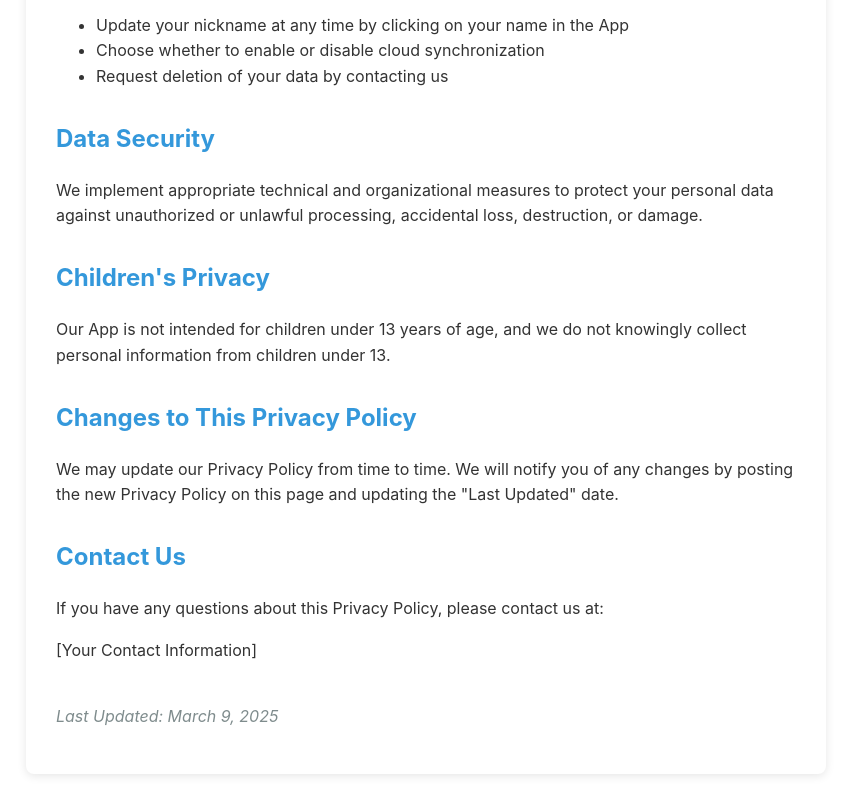
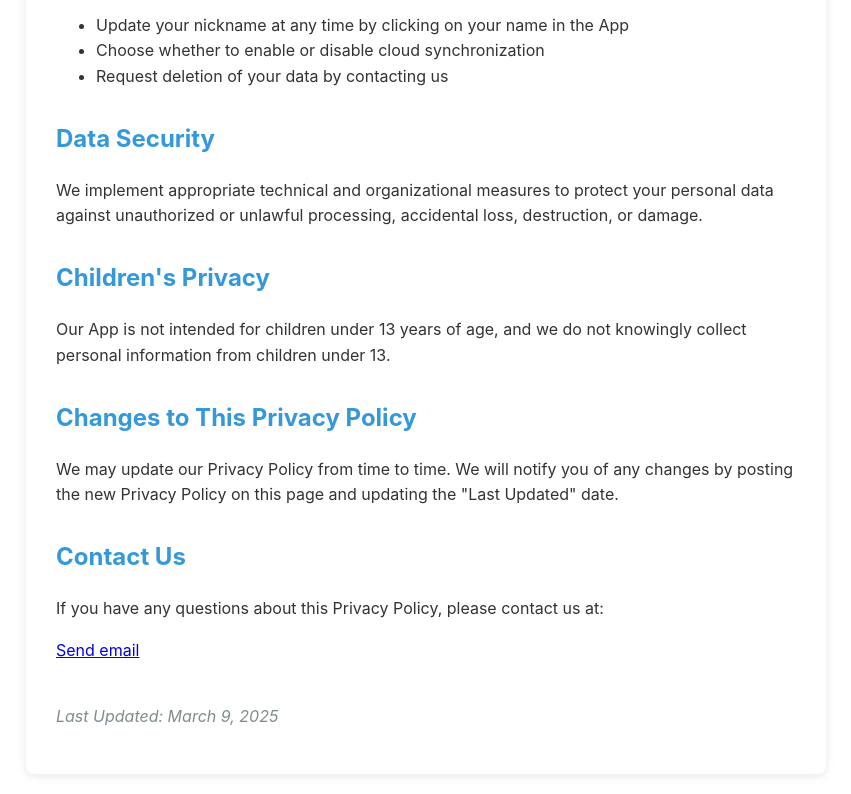
Before and after one commit to AnomyxStudio/momentum-policy, a plain HTML site: page index.html in a window 1280 px wide. Shown: the part 1279-2073 px from the top of the page, without its empty margins (214-1065 px from the left). Drawn offline with Linux system fonts and the light colour scheme.

Commit message:
Update index.html

```diff
--- a/index.html
+++ b/index.html
@@ -128,7 +128,7 @@
 
         <p>If you have any questions about this Privacy Policy, please contact us at:</p>
 
-        <p>[Your Contact Information]</p>
+        <p><a href="mailto:momentumapp@outlook.com">Send email</a></p>
 
         <p class="last-updated">Last Updated: March 9, 2025</p>
     </div>
```
